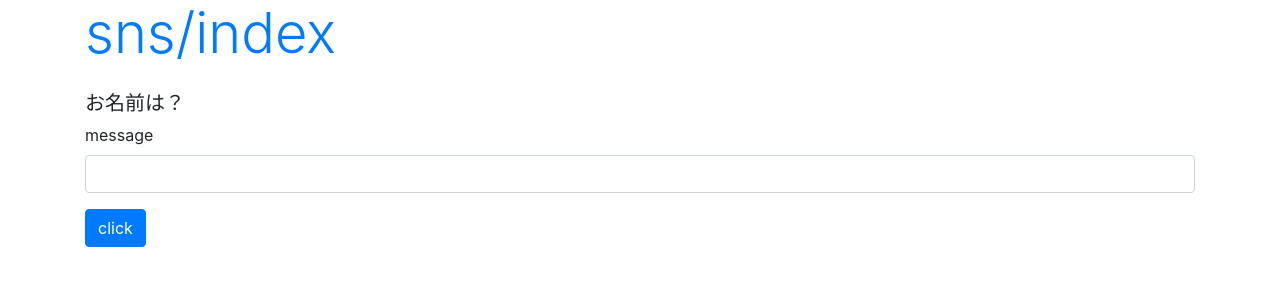
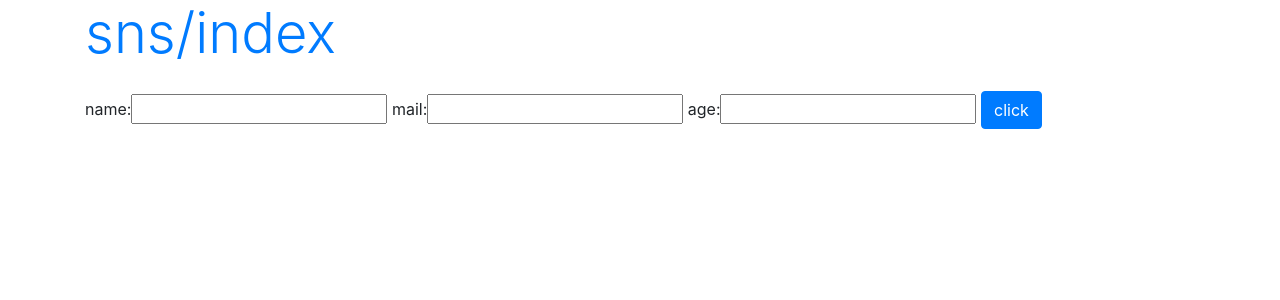
Before and after one commit to FUJITOSHION/django_app, a Django app: page /hello/ in a window 1280 px wide. Shown: the top 300 px of the page. Run offline with Django 3.2, Linux system fonts and the light colour scheme; some libraries are stand-ins or nearby versions.

Commit message:
use form class

```diff
--- /dev/null
+++ b/sns/forms.py
@@ -0,0 +1,7 @@
+from django import forms
+
+
+class SnsForm(forms.Form):
+    name = forms.CharField(label='name')
+    mail = forms.CharField(label='mail')
+    age = forms.IntegerField(label='age')
--- a/sns/templates/sns/index.html
+++ b/sns/templates/sns/index.html
@@ -10,14 +10,16 @@
 </head>
 <body class="container">
     <h1 class="display-4 text-primary mb-4">{{title}}</h1>
-    <p class="h5">{{msg}}</p>
-    <form action="{% url 'form' %}" method="post">
+    <p class="h5">{{message | safe}}</p>
+    <form action="{% url 'index' %}" method="post">
         {% csrf_token %}
-            <div class="form-group">
+        {{ form }}
+        <input class="btn btn-primary" type="submit" value="click">
+            <!-- <div class="form-group">
                 <label for="msg">message</label>
                 <input id="msg" type="text" class="form-control" name="msg">
             </div>
-            <input class="btn btn-primary" type="submit" value="click">
+            <input class="btn btn-primary" type="submit" value="click"> -->
     </form>
 </body>
 </html>
--- a/sns/urls.py
+++ b/sns/urls.py
@@ -3,5 +3,5 @@ from .import views
 
 urlpatterns = [
     path('', views.index, name='index'),
-    path('form', views.form, name='form'),
+    # path('form', views.form, name='form'),
 ]
--- a/sns/views.py
+++ b/sns/views.py
@@ -1,13 +1,20 @@
 from django.shortcuts import render
 from django.http import HttpResponse#アクセスに送り返すもの
+from .forms import SnsForm
 
 
 def index(request):
     params = {
         'title':'sns/index',
         'msg':'お名前は？',
-        # 'goto':'next',
+        'form':SnsForm(),
     }
+    if (request.method == 'POST'):
+        params['message'] = 'name' + request.POST['name'] +\
+            '<br> mail' + request.POST['mail'] + \
+            '<br> age' + request.POST['age']
+
+        params['form'] = SnsForm(request.POST)
     return render(request, 'sns/index.html', params)
 
 
@@ -20,10 +27,10 @@ def index(request):
     # return render(request, 'sns/index.html', params)
 
 
-def form(request):
-    msg = request.POST['msg']
-    params = {
-        'title':'sns/form',
-        'msg':'こんにちは、'+msg+'さん',
-    }
-    return render(request, 'sns/index.html', params)
+# def form(request):
+#     msg = request.POST['msg']
+#     params = {
+#         'title':'sns/form',
+#         'msg':'こんにちは、'+msg+'さん',
+#     }
+#     return render(request, 'sns/index.html', params)
```
Also changed, not shown: README.md.
